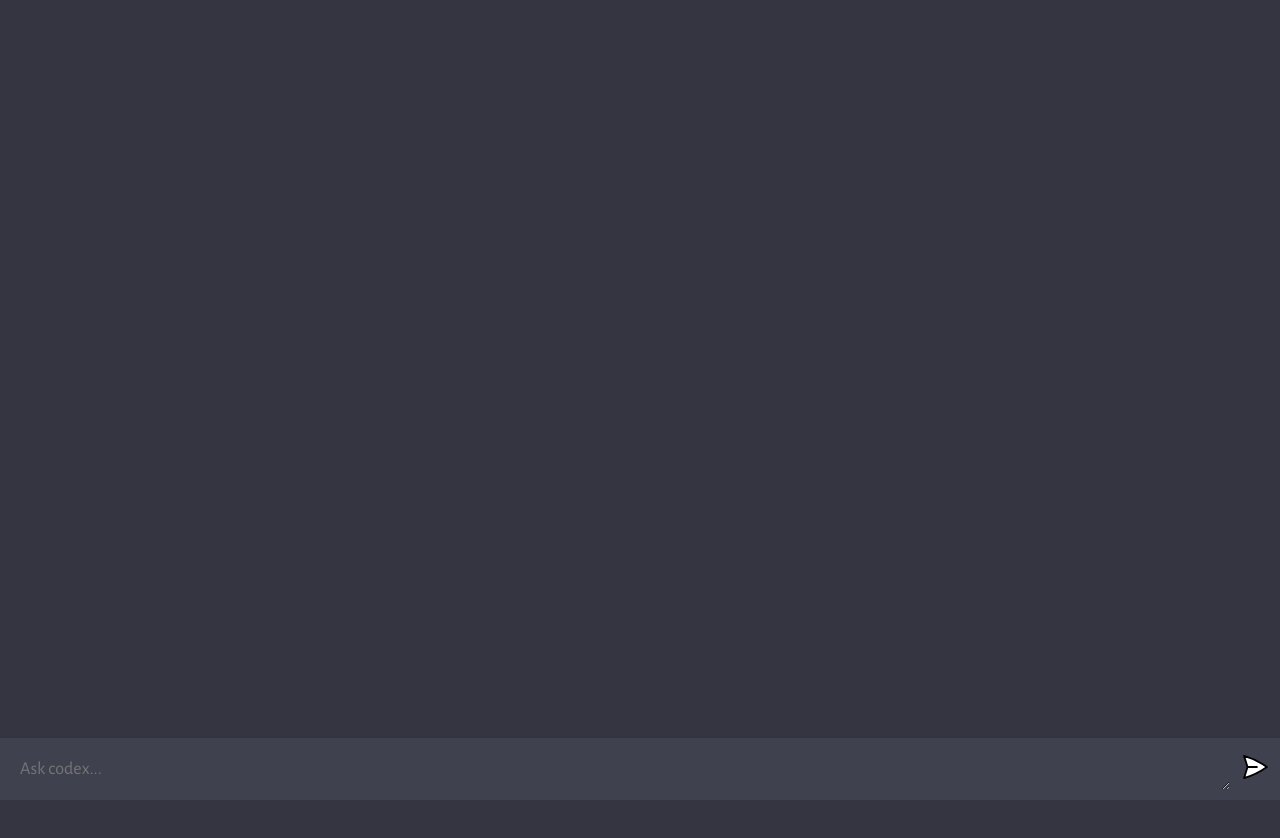
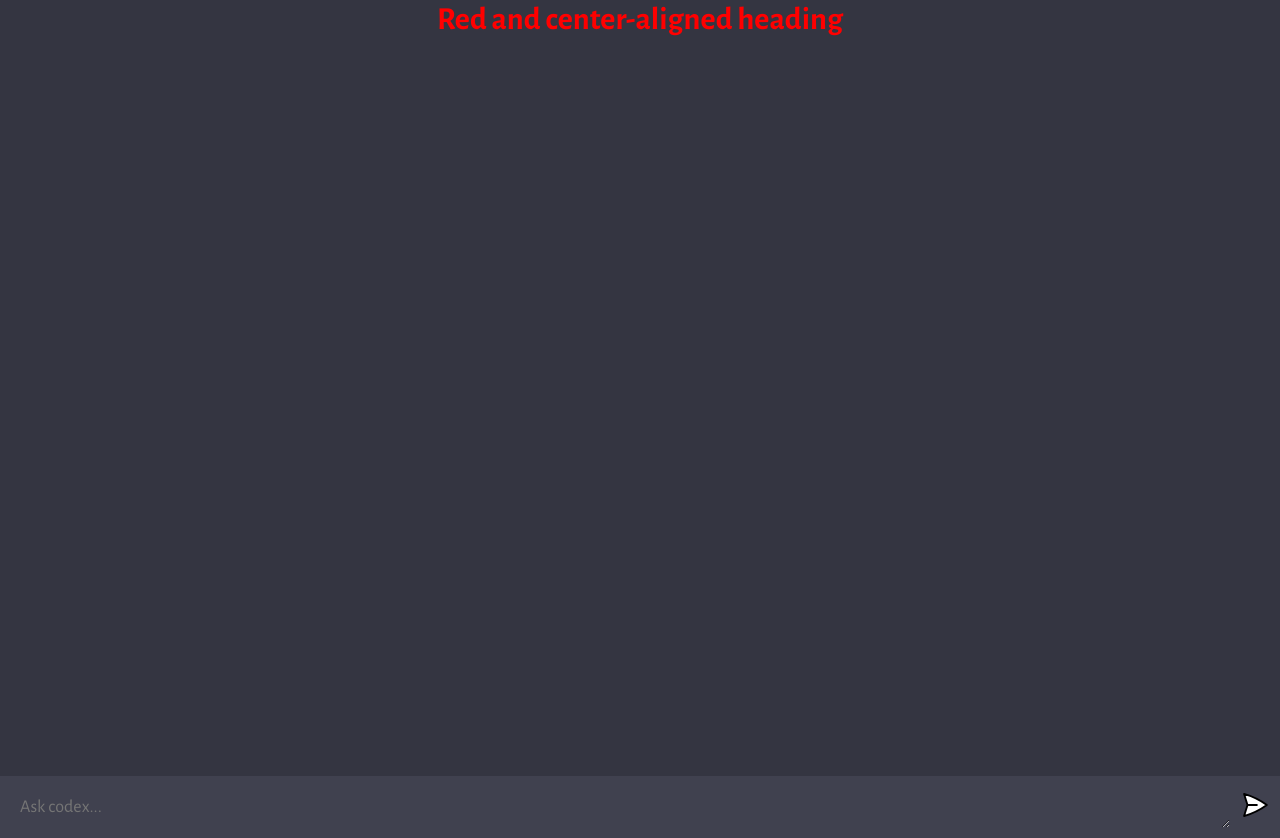
Before and after one commit to madar1992/Madar_AI_Project2, a website built with Vite: page client/index.html in a window 1280 px wide. Before the commit the page ends 800 px from the top, so only its background shows below. Built offline with nearby package versions, Linux system fonts and the light colour scheme.

Commit message:
Update index.html

```diff
--- a/client/index.html
+++ b/client/index.html
@@ -8,6 +8,7 @@
     <link rel="stylesheet" href="style.css" />
   </head>
   <body>
+    <h1 style="text-align: center; color: red;">Red and center-aligned heading</h1>
     <div id="app">
       <div id="chat_container"></div>
 
```
